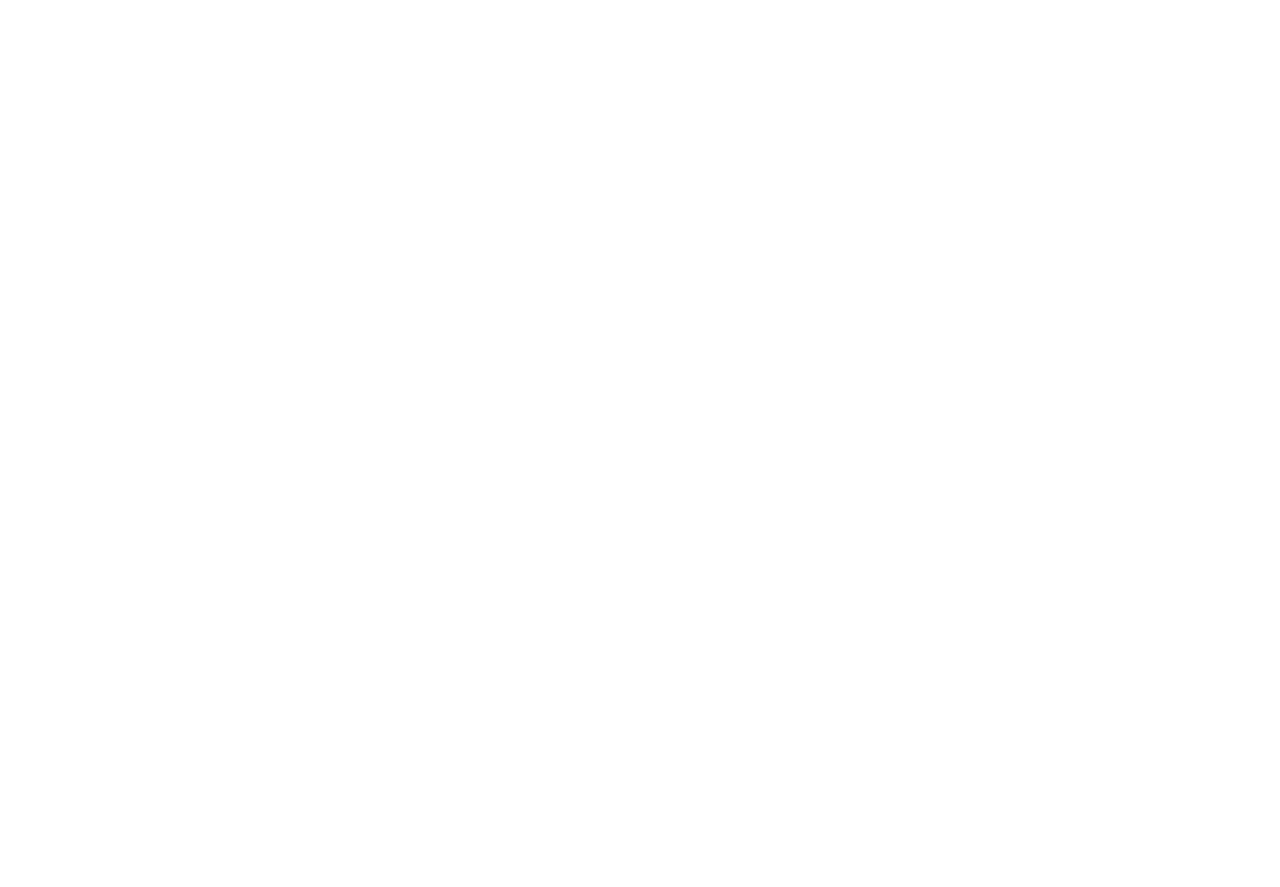
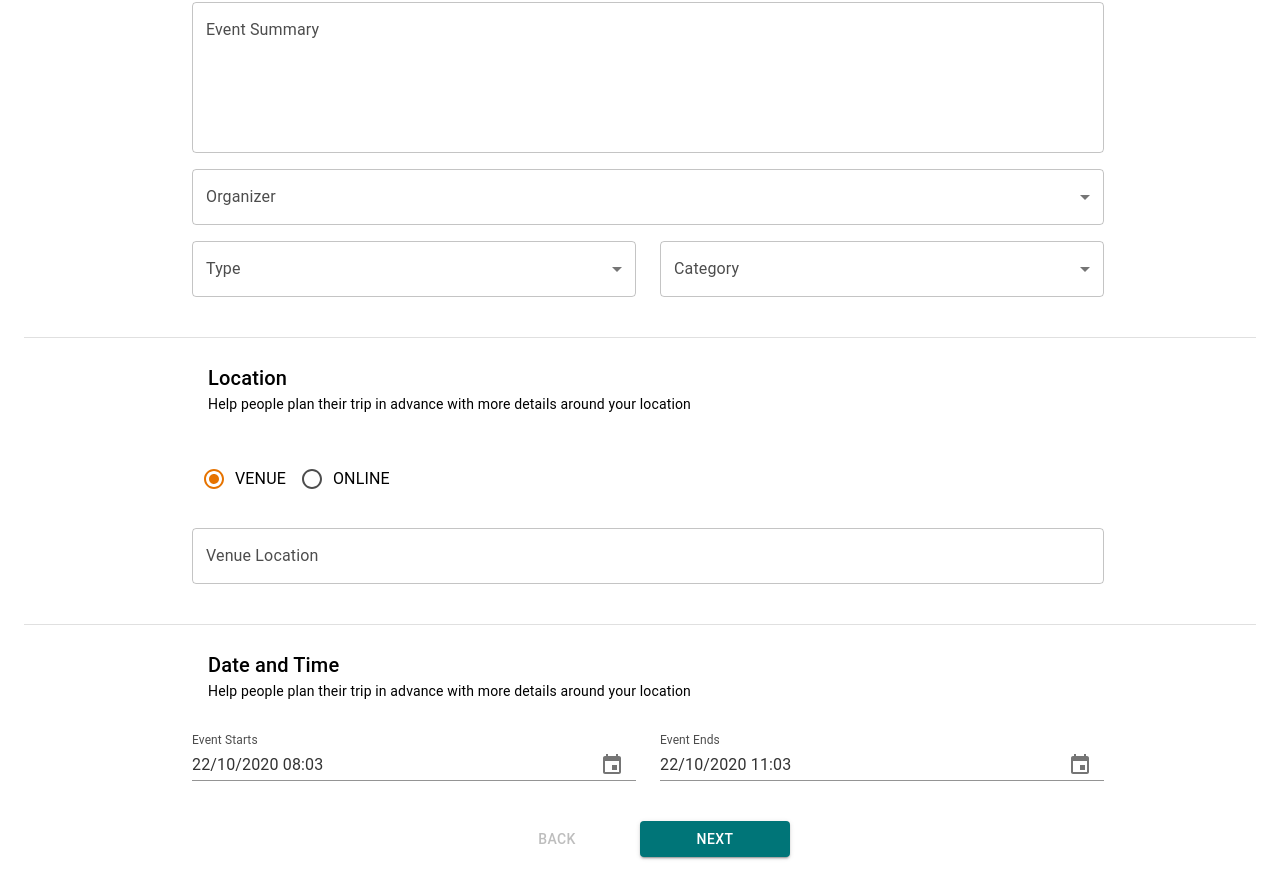
Before and after one commit to tangzhen/enabling-events, a React (Create React App) app: page /admin/create-event in a window 1280 px wide. Shown: the part 365-1252 px from the top of the page. Before the commit the page ends 800 px from the top, so only its background shows below. Built offline with nearby package versions, Linux system fonts and the light colour scheme.

Commit message:
[Zhen] add basic UI layout for create event form.

```diff
--- a/package.json
+++ b/package.json
@@ -11,7 +11,7 @@
     "serve": "run-p server start"
   },
   "dependencies": {
-    "@date-io/moment": "^2.10.6",
+    "@date-io/moment": "^1.3.13",
     "@material-ui/core": "^4.11.0",
     "@material-ui/icons": "^4.9.1",
     "@material-ui/pickers": "^3.2.10",
--- a/src/App.tsx
+++ b/src/App.tsx
@@ -1,5 +1,7 @@
 import { MuiThemeProvider } from "@material-ui/core";
 import Container from "@material-ui/core/Container";
+import MomentUtils from "@date-io/moment";
+import { MuiPickersUtilsProvider } from "@material-ui/pickers";
 import React from "react";
 import { BrowserRouter, Route, Switch } from "react-router-dom";
 import { AppTheme } from "./AppTheme";
@@ -11,6 +13,7 @@
 function App() {
   return (
     <MuiThemeProvider theme={AppTheme}>
+      <MuiPickersUtilsProvider utils={MomentUtils}>
         <PrimarySearchAppBar />
         <Container maxWidth="lg">
           <BrowserRouter>
@@ -27,6 +30,7 @@
             </Switch>
           </BrowserRouter>
         </Container>
+      </MuiPickersUtilsProvider>
     </MuiThemeProvider>
   );
 }
--- a/src/components/CreateEventForm.tsx
+++ b/src/components/CreateEventForm.tsx
@@ -1,5 +1,207 @@
-import React from "react";
+import Container from "@material-ui/core/Container";
+import Divider from "@material-ui/core/Divider";
+import FormControl from "@material-ui/core/FormControl";
+import FormControlLabel from "@material-ui/core/FormControlLabel";
+import Grid from "@material-ui/core/Grid";
+import Radio from "@material-ui/core/Radio";
+import RadioGroup from "@material-ui/core/RadioGroup";
+import { createStyles, makeStyles, Theme } from "@material-ui/core/styles";
+import TextField from "@material-ui/core/TextField";
+import React, { useState } from "react";
+import FormSectionTitle from "./FormSectionTitle";
+import FormSelection from "./FormSelection";
+import moment from "moment";
+import { KeyboardDateTimePicker } from "@material-ui/pickers";
+import { MaterialUiPickersDate } from "@material-ui/pickers/typings/date";
+
+const useStyles = makeStyles((theme: Theme) =>
+  createStyles({
+    root: {
+      "& .MuiTextField-root": {
+        margin: theme.spacing(1),
+      },
+    },
+    section: {
+      paddingBottom: theme.spacing(4),
+    },
+    formControl: {
+      margin: theme.spacing(1),
+    },
+  })
+);
 
 export default function CreateEventForm() {
-  return <div>Create Event From</div>
+  const classes = useStyles();
+  const [organizer, setOrganizer] = useState<number | string>("");
+  const [locationType, setLocationType] = useState<string>("venue");
+  const [startDate, setStartDate] = useState<MaterialUiPickersDate>(moment());
+  const [endDate, setEndDate] = useState<MaterialUiPickersDate>(
+    moment().add(3, "h")
+  );
+  const organizerOptions = [
+    {
+      label: "A",
+      value: 1,
+    },
+    {
+      label: "B",
+      value: 2,
+    },
+    {
+      label: "C",
+      value: 3,
+    },
+  ];
+
+  const [type, setType] = useState<number | string>("");
+  const typeOptions = [
+    {
+      label: "A",
+      value: 1,
+    },
+    {
+      label: "B",
+      value: 2,
+    },
+    {
+      label: "C",
+      value: 3,
+    },
+  ];
+
+  const [category, setCategory] = useState<number | string>("");
+  const categoryOptions = [
+    {
+      label: "A",
+      value: 1,
+    },
+    {
+      label: "B",
+      value: 2,
+    },
+    {
+      label: "C",
+      value: 3,
+    },
+  ];
+
+  return (
+    <form noValidate autoComplete="off" className={classes.root}>
+      <Container maxWidth="md" className={classes.section}>
+        <FormSectionTitle
+          title="Event Info"
+          description="Name and describe your event. Add necessary details to entice them to your event."
+        />
+        <TextField
+          id="event-title"
+          label="Event Title"
+          variant="outlined"
+          fullWidth
+        />
+        <TextField
+          id="event-summary"
+          label="Event Summary"
+          variant="outlined"
+          fullWidth
+          multiline
+          rows={6}
+        />
+        <FormSelection
+          label="Organizer"
+          options={organizerOptions}
+          initValue={organizer}
+          onChange={setOrganizer}
+        />
+        <Grid container spacing={3}>
+          <Grid item xs={6}>
+            <FormSelection
+              label="Type"
+              options={typeOptions}
+              initValue={type}
+              onChange={setType}
+            />
+          </Grid>
+          <Grid item xs={6}>
+            <FormSelection
+              label="Category"
+              options={categoryOptions}
+              initValue={category}
+              onChange={setCategory}
+            />
+          </Grid>
+        </Grid>
+      </Container>
+
+      <Divider />
+
+      <Container maxWidth="md" className={classes.section}>
+        <FormSectionTitle
+          title="Location"
+          description="Help people plan their trip in advance with more details around your location"
+        />
+        <FormControl component="fieldset" style={{ margin: 20 }}>
+          <RadioGroup
+            aria-label="location-type"
+            name="location-type"
+            value={locationType}
+            style={{ flexDirection: "row" }}
+            onChange={(event) => setLocationType(event.target.value)}
+          >
+            <FormControlLabel value="venue" control={<Radio />} label="VENUE" />
+            <FormControlLabel
+              value="online"
+              control={<Radio />}
+              label="ONLINE"
+            />
+          </RadioGroup>
+        </FormControl>
+
+        {locationType === "venue" && (
+          <TextField
+            id="event-location"
+            label="Venue Location"
+            variant="outlined"
+            fullWidth
+          />
+        )}
+      </Container>
+
+      <Divider />
+
+      <Container maxWidth="md" className={classes.section}>
+        <FormSectionTitle
+          title="Date and Time"
+          description="Help people plan their trip in advance with more details around your location"
+        />
+        <Grid container spacing={3}>
+          <Grid item xs={6}>
+            <KeyboardDateTimePicker
+              variant="inline"
+              ampm={false}
+              label="Event Starts"
+              value={startDate}
+              onChange={setStartDate}
+              onError={console.log}
+              disablePast
+              format="DD/MM/yyyy HH:mm"
+              fullWidth
+            />
+          </Grid>
+          <Grid item xs={6}>
+            <KeyboardDateTimePicker
+              variant="inline"
+              ampm={false}
+              label="Event Ends"
+              value={endDate}
+              onChange={setEndDate}
+              onError={console.log}
+              disablePast
+              format="DD/MM/yyyy HH:mm"
+              fullWidth
+            />
+          </Grid>
+        </Grid>
+      </Container>
+    </form>
+  );
 }
--- /dev/null
+++ b/src/components/FormSectionTitle.tsx
@@ -0,0 +1,30 @@
+import Typography from "@material-ui/core/Typography";
+import React from "react";
+import { createStyles, makeStyles, Theme } from "@material-ui/core/styles";
+
+interface FormSectionTitleProps {
+  title: string;
+  description: string;
+}
+
+const useStyles = makeStyles((theme: Theme) =>
+  createStyles({
+    root: {
+      padding: theme.spacing(3),
+    },
+  })
+);
+
+export default function FormSectionTitle({
+  title,
+  description,
+}: FormSectionTitleProps) {
+  const classes = useStyles();
+
+  return (
+    <div className={classes.root}>
+      <Typography variant="h6">{title}</Typography>
+      <Typography variant="body2">{description}</Typography>
+    </div>
+  );
+}
--- /dev/null
+++ b/src/components/FormSelection.tsx
@@ -0,0 +1,60 @@
+import FormControl from "@material-ui/core/FormControl";
+import InputLabel from "@material-ui/core/InputLabel";
+import MenuItem from "@material-ui/core/MenuItem";
+import Select from "@material-ui/core/Select";
+import { createStyles, makeStyles, Theme } from "@material-ui/core/styles";
+import React from "react";
+
+interface FormSelectionOption {
+  label: string;
+  value: string | number;
+}
+interface FormSelectionProps {
+  label: string;
+  initValue: string | number;
+  options: FormSelectionOption[];
+  onChange?: (value: string | number) => void;
+}
+
+const useStyles = makeStyles((theme: Theme) =>
+  createStyles({
+    root: {
+      margin: theme.spacing(1),
+    },
+  })
+);
+
+export default function FormSelection({
+  label,
+  initValue,
+  options,
+  onChange,
+}: FormSelectionProps) {
+  const classes = useStyles();
+
+  return (
+    <FormControl variant="outlined" fullWidth className={classes.root}>
+      <InputLabel id="organizer-select-label">{label}</InputLabel>
+      <Select
+        labelId="organizer-select-label"
+        id="organizer-select-label"
+        value={initValue}
+        onChange={(event) => {
+          onChange && onChange(event.target.value as number);
+        }}
+        label="Organizer"
+      >
+        <MenuItem value="">
+          <em>None</em>
+        </MenuItem>
+        {options.map((option, idx) => {
+          return (
+            <MenuItem value={option.value} key={idx}>
+              {option.label}
+            </MenuItem>
+          );
+        })}
+      </Select>
+    </FormControl>
+  );
+}
--- a/src/pages/CreateEventPage.tsx
+++ b/src/pages/CreateEventPage.tsx
@@ -15,10 +15,16 @@
       width: "100%",
       paddingTop: theme.spacing(4),
     },
+    buttonGroup: {
+      width: "100%",
+      display: "flex",
+      justifyContent: "center",
+      paddingBottom: "30px",
+    },
     button: {
       marginRight: theme.spacing(1),
+      width: "150px",
     },
-    formContent: {},
   })
 );
 
@@ -91,12 +97,10 @@
           );
         })}
       </Stepper>
-      <div className={classes.formContent}>
-        {activeStep === 0 && <CreateEventForm />}
-        {activeStep === 1 && <TicketForm />}
-        {activeStep === 2 && <PublishEventForm />}
-      </div>
-      <div>
+      {activeStep === 0 && <CreateEventForm />}
+      {activeStep === 1 && <TicketForm />}
+      {activeStep === 2 && <PublishEventForm />}
+      <div className={classes.buttonGroup}>
         <Button
           disabled={activeStep === 0}
           onClick={handleBack}
```
Also changed, not shown: 1 other file (tests, documents, lock files or other folders). Lines whose indentation alone changed are shown as unchanged.
